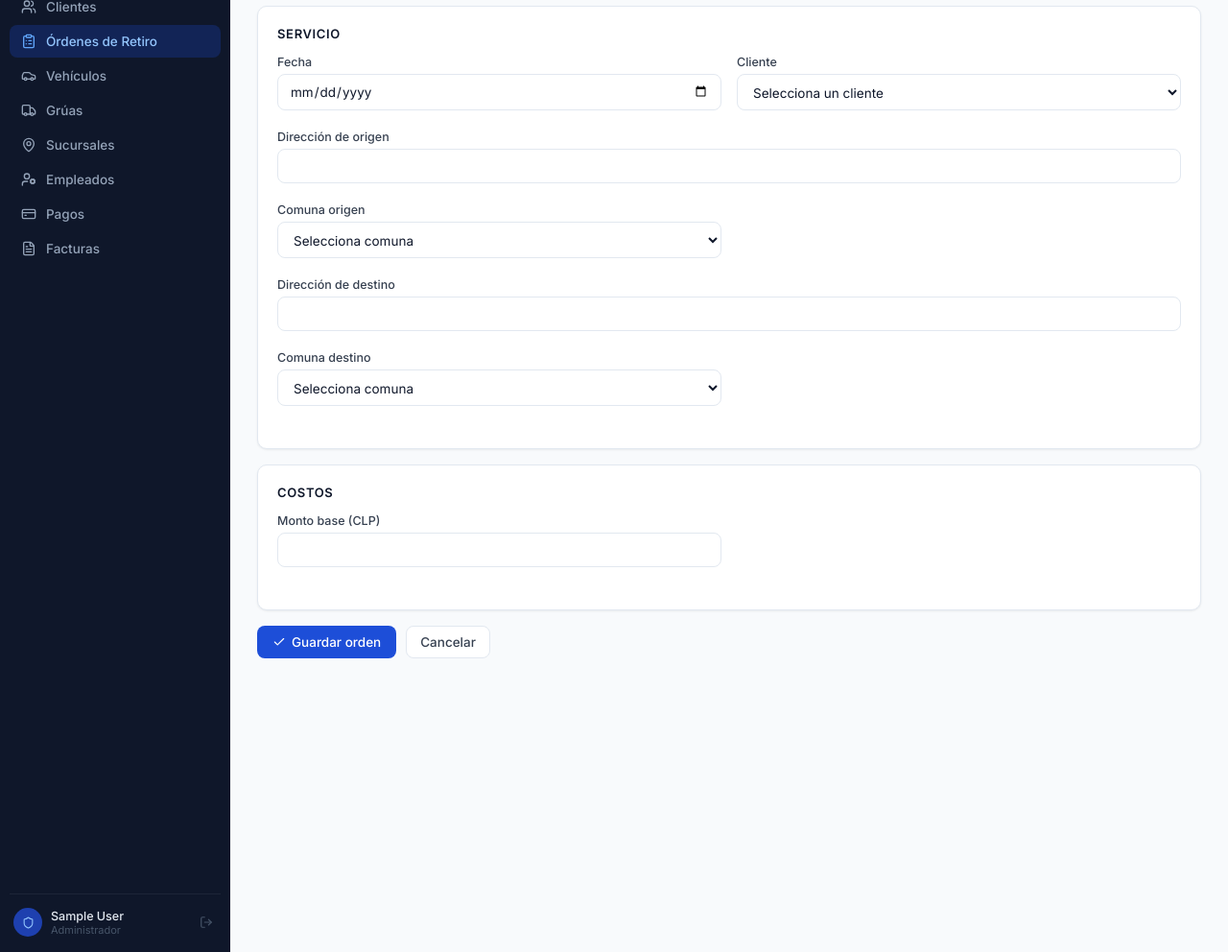
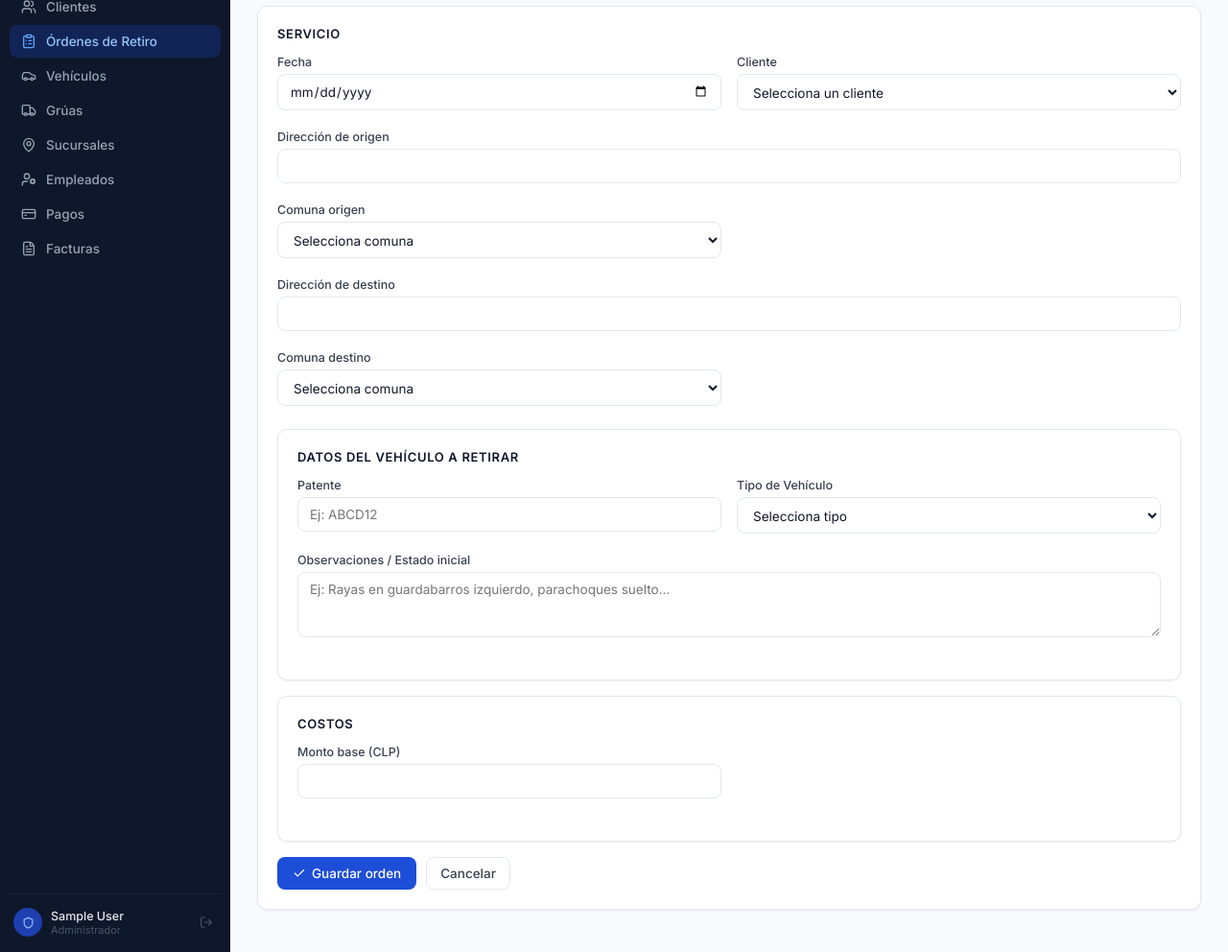
Before and after one commit to soda-caustica/bases, a Flask app: page /orders/create in a window 1280 px wide. Shown: the part 148-1140 px from the top of the page at 96% size. Run offline with Flask 3, Linux system fonts and the light colour scheme; the visitor is signed in with stand-in values (Sample User, id 1); data that the repository does not hold is empty; some libraries are stand-ins or nearby versions.

Commit message:
Se añade registro de vehículos al crear una orden

```diff
--- a/flaskr/logistics.py
+++ b/flaskr/logistics.py
@@ -394,6 +394,11 @@ def create_order():
         id_comuna_origen = request.form.get('id_comuna_origen', '').strip()
         id_comuna_destino = request.form.get('id_comuna_destino', '').strip()
 
+        # Datos del vehículo
+        vehiculo_patente = request.form.get('vehiculo_patente', '').strip().upper()
+        vehiculo_tipo = request.form.get('vehiculo_tipo', '').strip()
+        vehiculo_observacion = request.form.get('vehiculo_observacion', '').strip()
+
         if not fecha:
             error = 'Fecha de la orden es obligatoria.'
         elif not monto:
@@ -406,9 +411,14 @@ def create_order():
             error = 'Dirección de origen y destino son obligatorias.'
         elif not id_comuna_origen.isdigit() or not id_comuna_destino.isdigit():
             error = 'Comunas de origen y destino deben seleccionarse correctamente.'
+        elif not vehiculo_patente:
+            error = 'La patente del vehículo a retirar es obligatoria.'
+        elif not vehiculo_tipo:
+            error = 'El tipo de vehículo a retirar es obligatorio.'
 
         if error is None:
             try:
+                # 1. Insertar orden de retiro
                 cur.execute(
                     """
                     INSERT INTO public.ordenderetiro
@@ -424,17 +434,42 @@ def create_order():
                     ),
                 )
                 new_order_id = cur.fetchone()[0]
+
+                # 2. Insertar / Actualizar vehículo
+                cur.execute("SELECT patente FROM public.vehiculo WHERE patente = %s", (vehiculo_patente,))
+                veh_exists = cur.fetchone() is not None
+                if not veh_exists:
+                    cur.execute("INSERT INTO public.vehiculo (patente, id_sucursal_esta) VALUES (%s, NULL)", (vehiculo_patente,))
+                    cur.execute(
+                        "INSERT INTO public.vehiculoretirable (patente, observacion, tipo, estado) VALUES (%s, %s, %s, 'en_traslado')",
+                        (vehiculo_patente, vehiculo_observacion, vehiculo_tipo)
+                    )
+                else:
+                    # Si ya existía, actualizamos sus datos para este nuevo traslado
+                    cur.execute(
+                        "UPDATE public.vehiculoretirable SET observacion = %s, tipo = %s, estado = 'en_traslado' WHERE patente = %s",
+                        (vehiculo_observacion, vehiculo_tipo, vehiculo_patente)
+                    )
+
+                # 3. Vincular vehículo a orden
+                cur.execute(
+                    "INSERT INTO public.vehiculoretirable_orden (patente_vehiculo, numero_de_orden) VALUES (%s, %s)",
+                    (vehiculo_patente, new_order_id)
+                )
+
+                # 4. Asignar chofer y grúa si están disponibles
                 assignment = _assign_resources_to_order(cur, new_order_id, int(id_comuna_origen))
                 db.commit()
+
                 if assignment:
                     flash(
-                        'Orden de retiro creada correctamente. Grúa {} y chofer {} asignados.'.format(
-                            assignment['patente_grua'], assignment['rut_chofer']
+                        'Orden de retiro creada correctamente. Vehículo {} registrado. Grúa {} y chofer {} asignados.'.format(
+                            vehiculo_patente, assignment['patente_grua'], assignment['rut_chofer']
                         ),
                         'success'
                     )
                 else:
-                    flash('Orden de retiro creada correctamente. No había grúas o choferes disponibles; asígnalos manualmente más tarde.', 'success')
+                    flash('Orden de retiro creada correctamente. Vehículo {} registrado. No había grúas o choferes disponibles; asígnalos manualmente más tarde.'.format(vehiculo_patente), 'success')
                 return redirect(url_for('logistics.list_orders'))
             except Exception:
                 db.rollback()
--- a/flaskr/templates/orders/form.html
+++ b/flaskr/templates/orders/form.html
@@ -56,6 +56,29 @@
         </select>
       </div>
     </div>
+  <div class="card form-section">
+    <h3>Datos del Vehículo a Retirar</h3>
+    <div class="form-grid">
+      <div class="form-group">
+        <label for="vehiculo_patente">Patente</label>
+        <input type="text" name="vehiculo_patente" id="vehiculo_patente" placeholder="Ej: ABCD12" required>
+      </div>
+      <div class="form-group">
+        <label for="vehiculo_tipo">Tipo de Vehículo</label>
+        <select name="vehiculo_tipo" id="vehiculo_tipo" required>
+          <option value="">Selecciona tipo</option>
+          <option value="SUV">SUV</option>
+          <option value="Sedan">Sedan</option>
+          <option value="Camioneta">Camioneta</option>
+          <option value="Hatchback">Hatchback</option>
+          <option value="Otro">Otro</option>
+        </select>
+      </div>
+      <div class="form-group full-width">
+        <label for="vehiculo_observacion">Observaciones / Estado inicial</label>
+        <textarea name="vehiculo_observacion" id="vehiculo_observacion" rows="3" placeholder="Ej: Rayas en guardabarros izquierdo, parachoques suelto..."></textarea>
+      </div>
+    </div>
   </div>
 
   <div class="card form-section">
```
